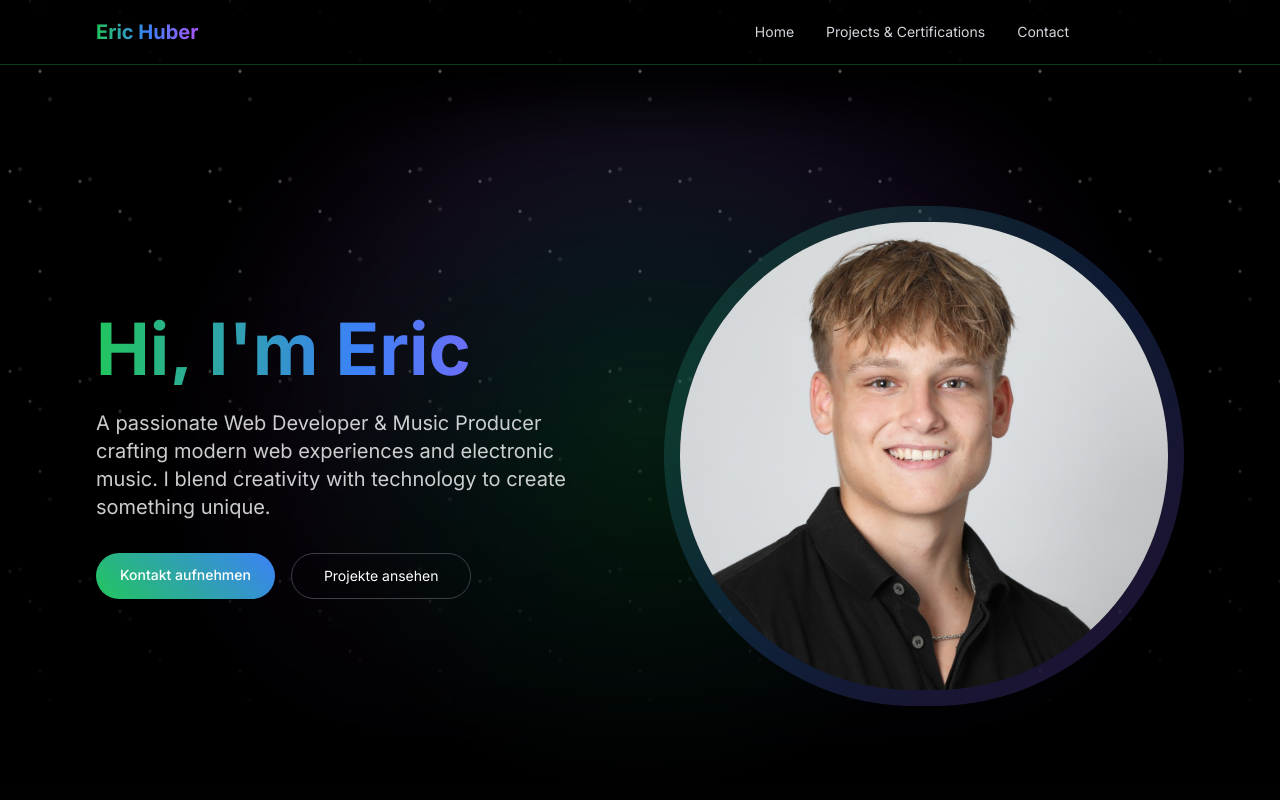
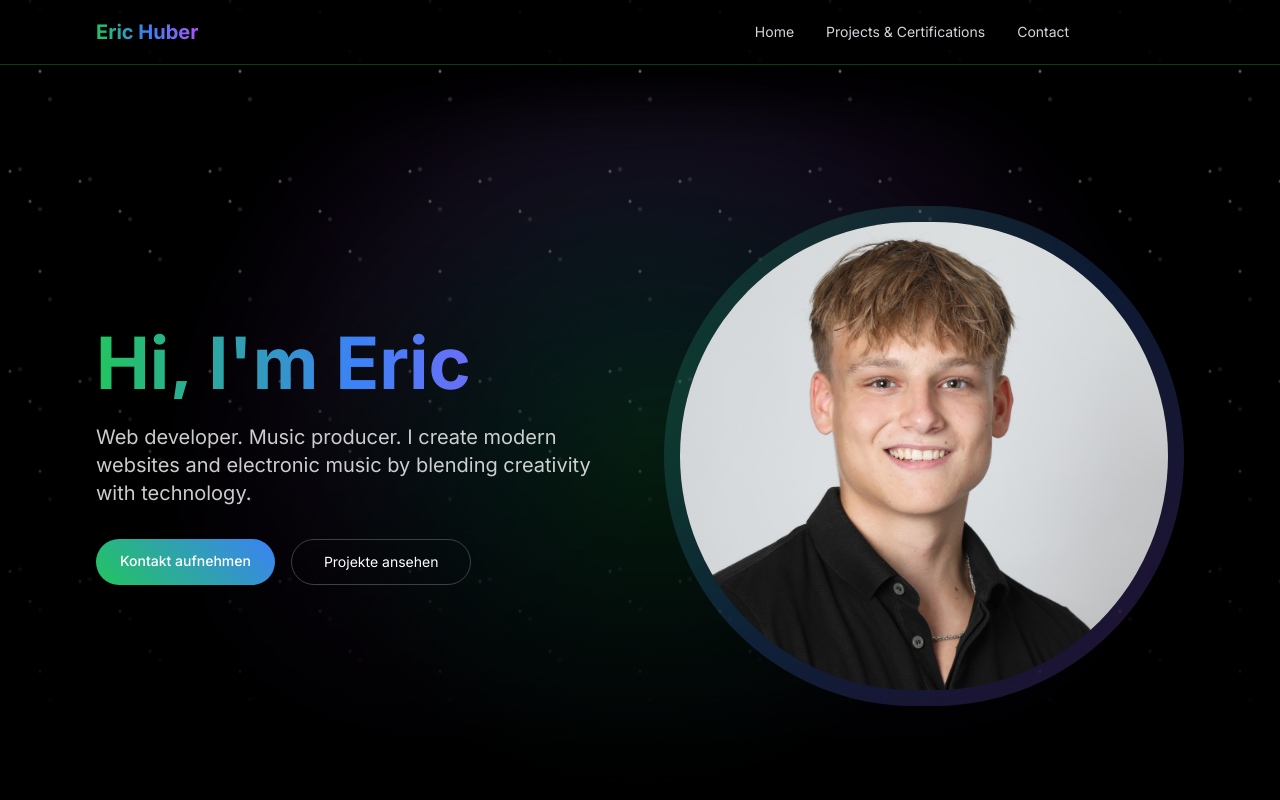
Before and after one commit to im23b-hubere/Myportfolio, a Next.js app: page / in a window 1280 px wide. Shown: the top 800 px of the page. Built offline with nearby package versions, Linux system fonts and the light colour scheme.

Commit message:
test anpassung

```diff
--- a/app/page.js
+++ b/app/page.js
@@ -34,8 +34,7 @@ export default function Home() {
                                         Hi, I'm Eric
                                     </h1>
                                     <p className="text-lg sm:text-xl text-white/80 max-w-xl leading-relaxed mx-auto md:mx-0">
-                                        A passionate Web Developer & Music Producer crafting modern web experiences and electronic music.
-                                        I blend creativity with technology to create something unique.
+                                        Web developer. Music producer. I create modern websites and electronic music by blending creativity with technology.
                                     </p>
                                 </div>
                                 <div className="flex flex-col sm:flex-row gap-4 justify-center md:justify-start w-full">
```
